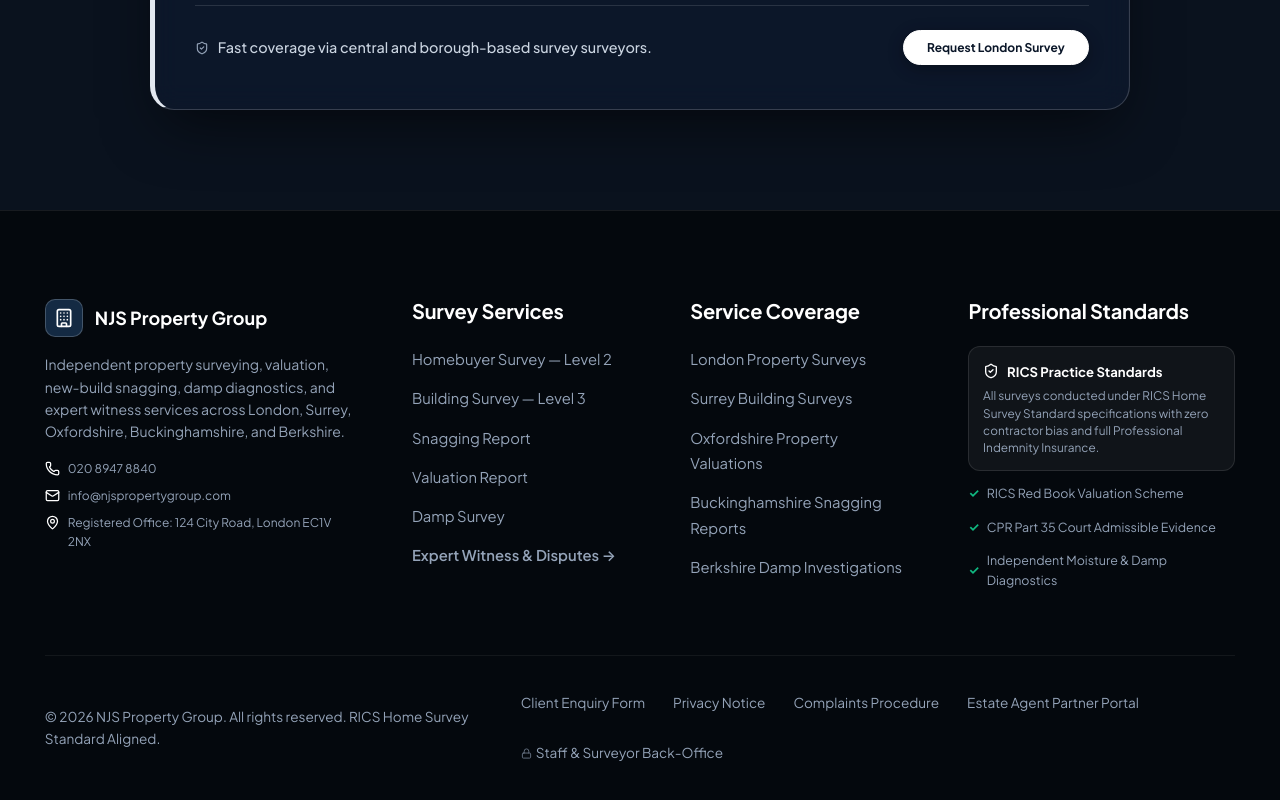
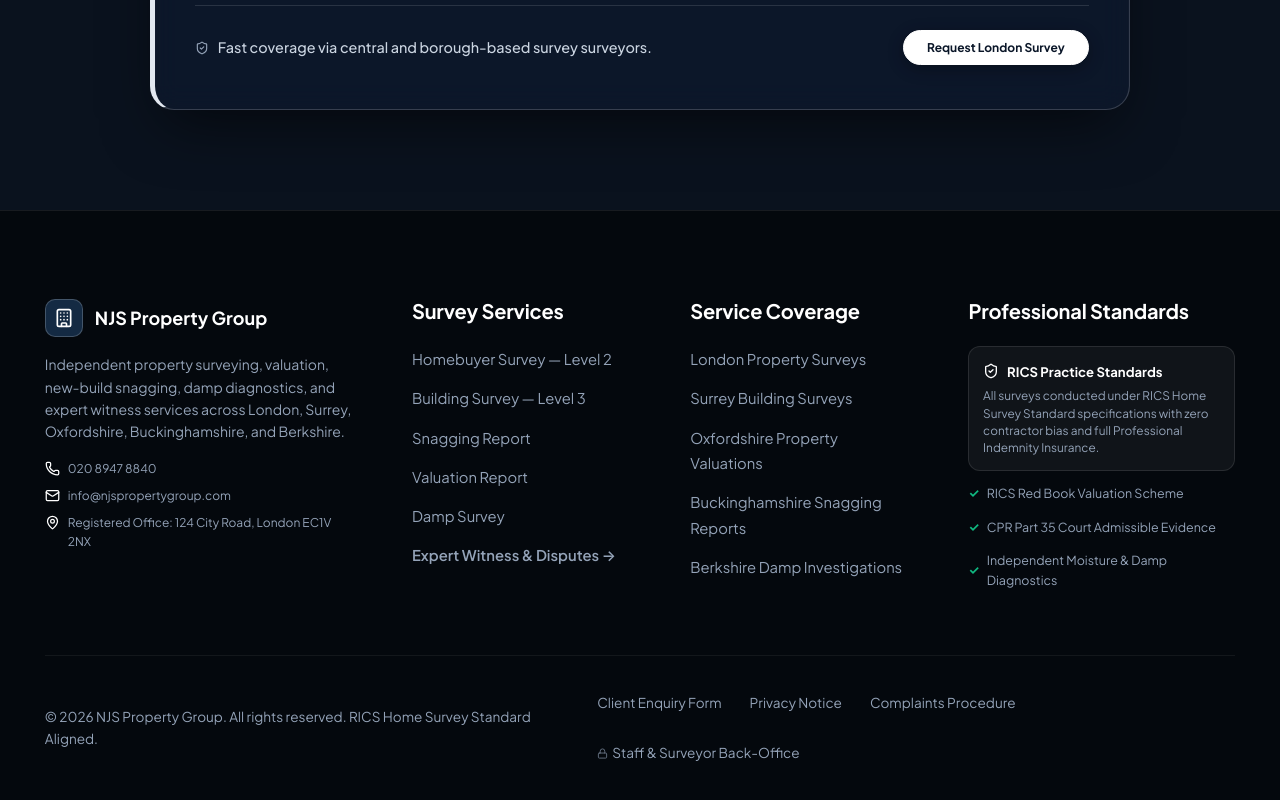
Before and after one commit to AKRITIKUSHWAHA/properitygroup, a React (Vite) app: page /services/valuation-report in a window 1280 px wide. Shown: the part 3064-3864 px from the top of the page. Built offline with nearby package versions, Linux system fonts and the light colour scheme; a web font is replaced by a local one.

Commit message:
fix(privacy): remove Estate Agent Partner Portal link from customer-facing website footer

```diff
--- a/src/components/layout/Footer.jsx
+++ b/src/components/layout/Footer.jsx
@@ -129,7 +129,6 @@ export function Footer() {
             <Link to="/contact">Client Enquiry Form</Link>
             <Link to="/contact#privacy">Privacy Notice</Link>
             <Link to="/contact#complaints">Complaints Procedure</Link>
-            <Link to="/partners" className="text-slate-400 hover:text-white transition-colors">Estate Agent Partner Portal</Link>
 
             {/* Discreet Back-Office link for Practice Personnel only */}
             <Link
```
